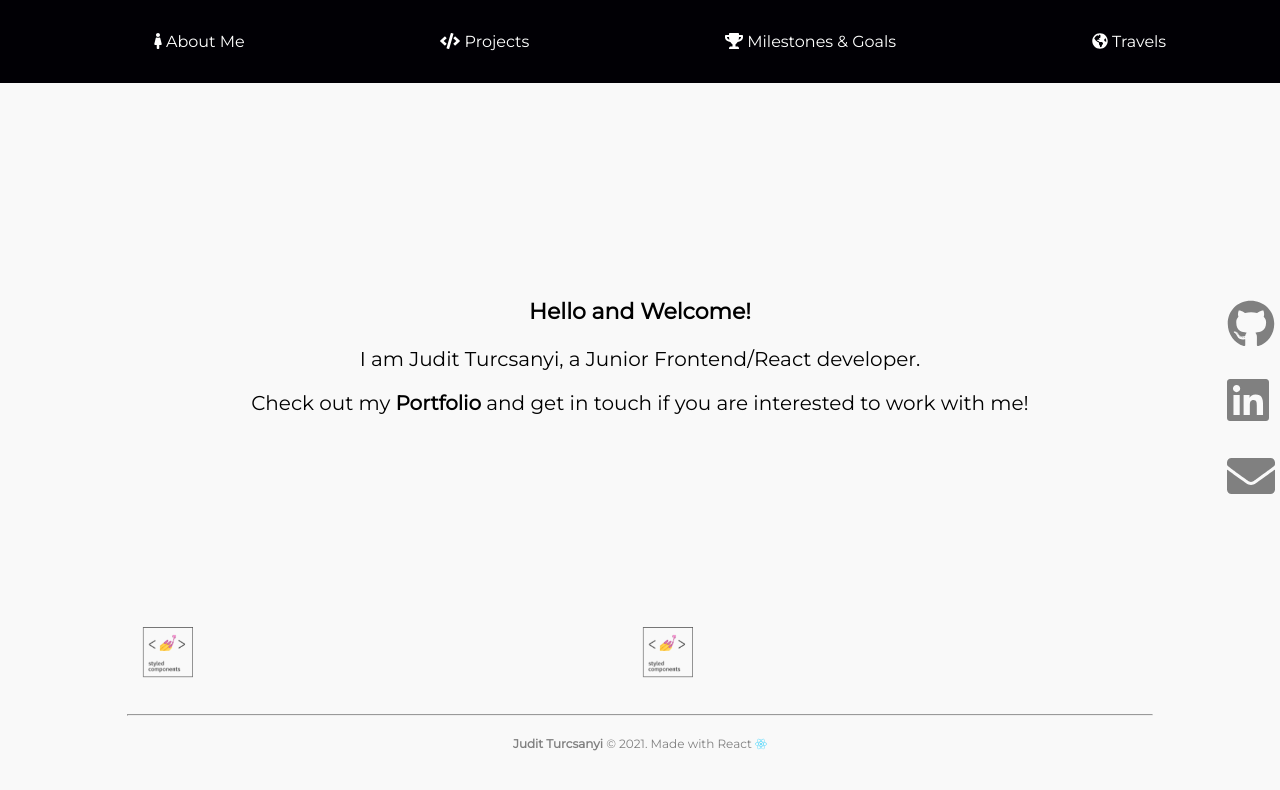
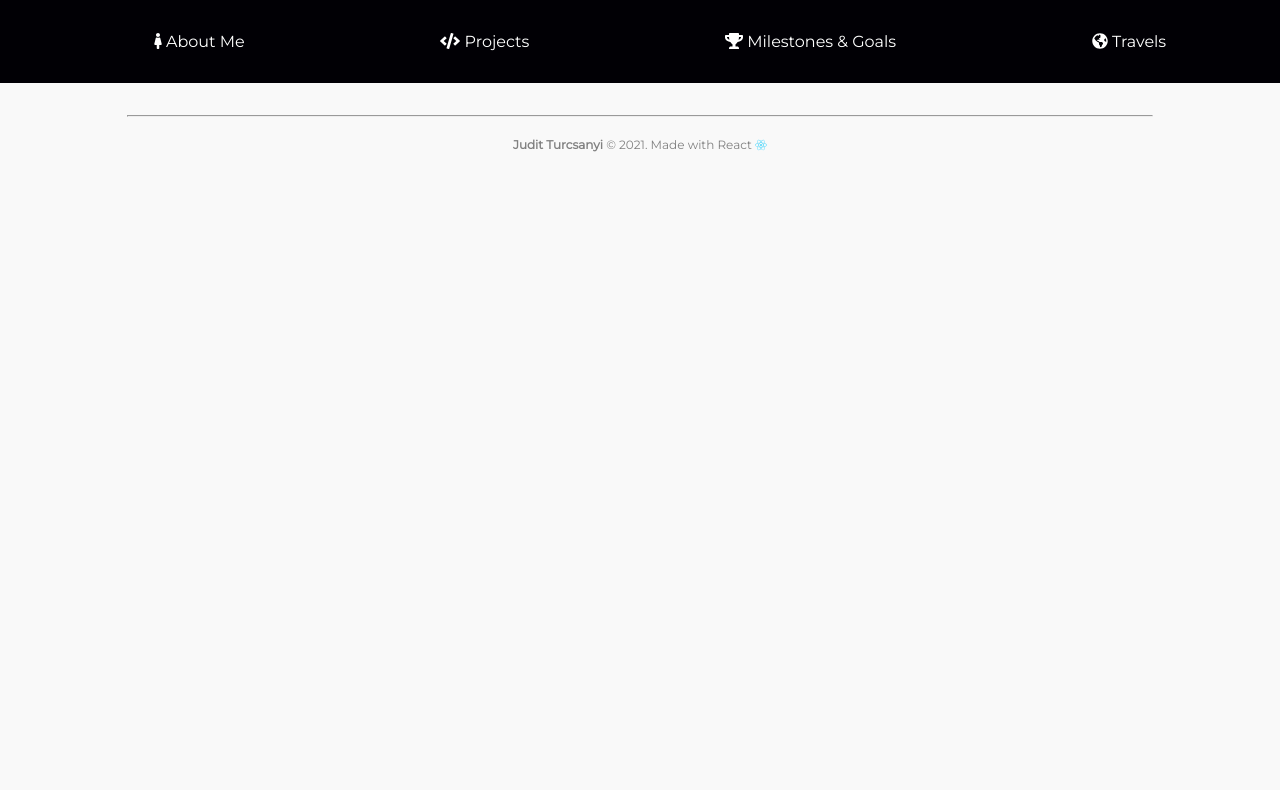
Before and after one commit to JuditTurcsanyi/my-portfolio, a React (Create React App) app: page / in a window 1280 px wide. Shown: the top 790 px of the page. Built offline with nearby package versions, Linux system fonts and the light colour scheme.

Commit message:
homepage link fix for gh pages

```diff
--- a/src/App.js
+++ b/src/App.js
@@ -14,7 +14,7 @@ function App() {
       <GlobalStyle />
       <Nav />
       <Switch>
-        <Route exact path="/">
+        <Route exact path="/my-portfolio">
           <Home />
         </Route>
         <Route exact path="/projects">
--- a/src/components/Nav.js
+++ b/src/components/Nav.js
@@ -9,7 +9,7 @@ function Nav() {
       <StyledNav>
 
         <ul>
-            <li><Link to="/" ><FontAwesomeIcon icon={faFemale} /> About Me</Link></li>
+            <li><Link to="/my-portfolio" ><FontAwesomeIcon icon={faFemale} /> About Me</Link></li>
             <li><Link to="/projects" ><FontAwesomeIcon icon={faCode} /> Projects</Link></li>
             <li><Link to="/milestones" ><FontAwesomeIcon icon={faTrophy} /> Milestones & Goals</Link></li>
             <li><Link to="/travels" ><FontAwesomeIcon icon={faGlobeAmericas} /> Travels</Link></li>
```
Also changed, not shown: 1 other file (tests, documents, lock files or other folders).
